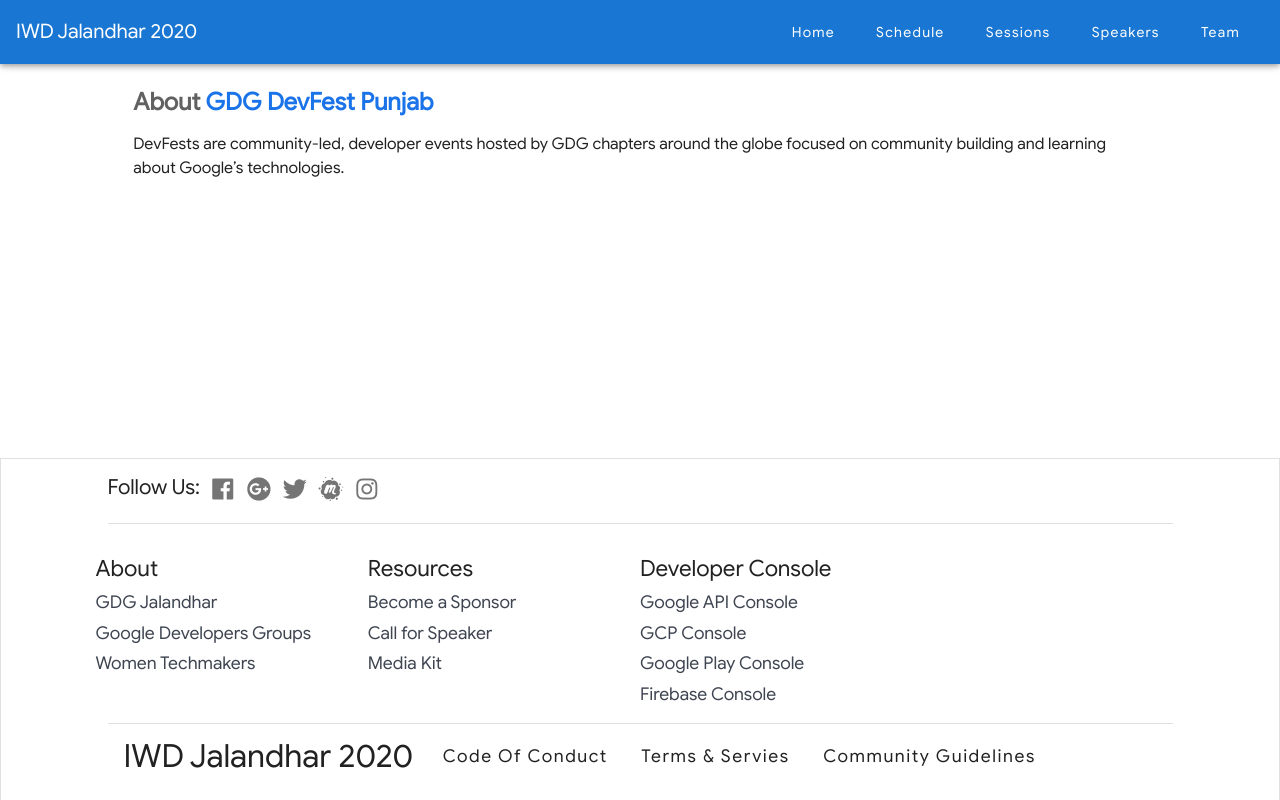
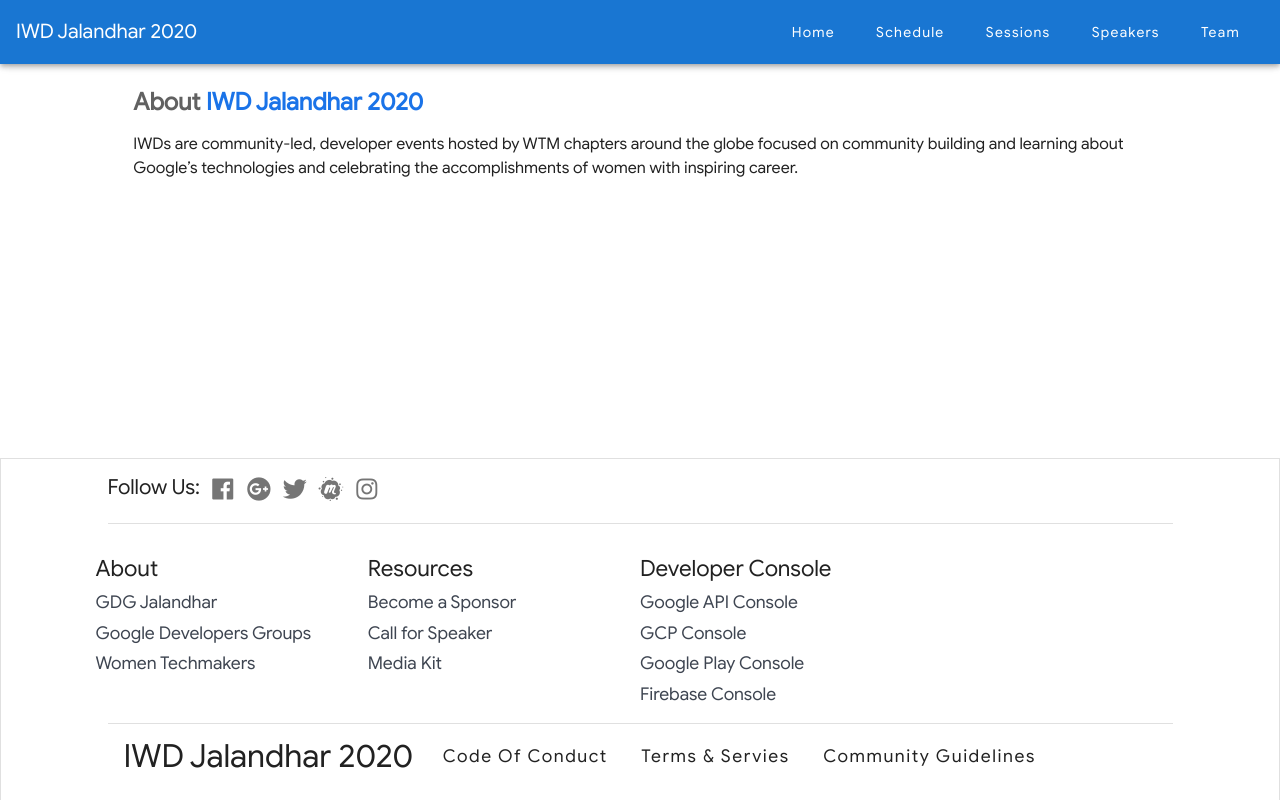
Before and after one commit to GDG-Jalandhar/iwd2020-jalandhar, a Vue app: page /about in a window 1280 px wide. Built offline with nearby package versions, Linux system fonts and the light colour scheme.

Commit message:
Header data added

```diff
--- a/src/components/about/header.vue
+++ b/src/components/about/header.vue
@@ -1,30 +1,27 @@
 <template>
   <!-- style="border:1px solid #9e9e9e;border-radius:7px" -->
-    <v-container fluid class=" px-3" >
+  <v-container fluid class="px-3">
     <v-layout wrap align-center justify-center row fill-heights>
-
       <v-flex xs12 sm12 md12 lg12 xl12 order-xs2 order-md1 class="pa-5">
-               <p class="google-font mb-1 " style="font-weight: 350;color: #616161;font-size:150%"><b>About
-                    <span style="color: #1a73e8;"> GDG DevFest Punjab</span></b>
+        <p class="google-font mb-1" style="font-weight: 350;color: #616161;font-size:150%">
+          <b>
+            About
+            <span style="color: #1a73e8;">IWD Jalandhar 2020</span>
+          </b>
         </p>
-                <p class="google-font mt-3">
-                    DevFests are community-led, developer events hosted by GDG chapters around the globe focused on community building and learning about Google’s technologies.
-                </p>
+        <p
+          class="google-font mt-3"
+        >IWDs are community-led, developer events hosted by WTM chapters around the globe focused on community building and learning about Google’s technologies and celebrating the accomplishments of women with inspiring career.</p>
         <!-- <p class="google-font mt-2">* Check back often as we continue to add new sessions</p> -->
       </v-flex>
-
-
     </v-layout>
-
-
   </v-container>
 </template>
 
 <script>
 export default {
   data() {
-        return {
+    return {};
   }
-    },
-}
+};
 </script>
--- a/src/components/sponsors/header.vue
+++ b/src/components/sponsors/header.vue
@@ -7,7 +7,7 @@
                     <span style="color: #1a73e8;">Sponsors</span></b>
                 </p>
                 <p class="google-font mt-1 mb-0" style="font-size:120%">A very big thank you to all our partners for their continued partnership.</p>
-                <p class="google-font mt-0" style="font-size:120%">If you’re interested in being showcased throughout <b>GDG DevFest Punjab 2019</b>, contact <a style="color:#1565C0;text-decoration: none;" href="mailto:devfestpunjab@gmail.com">devfestpunjab@gmail.com</a> to discuss sponsorship opportunities.</p>
+                <p class="google-font mt-0" style="font-size:120%">If you’re interested in being showcased throughout <b>IWD Jalandhar 2020</b>, <br>contact <a style="color:#1565C0;text-decoration: none;" href="mailto:devfestpunjab@gmail.com">devfestpunjab@gmail.com</a> to discuss sponsorship opportunities.</p>
             </v-flex>
         </v-layout>
     </v-container>
```
Lines whose indentation alone changed are shown as unchanged.
